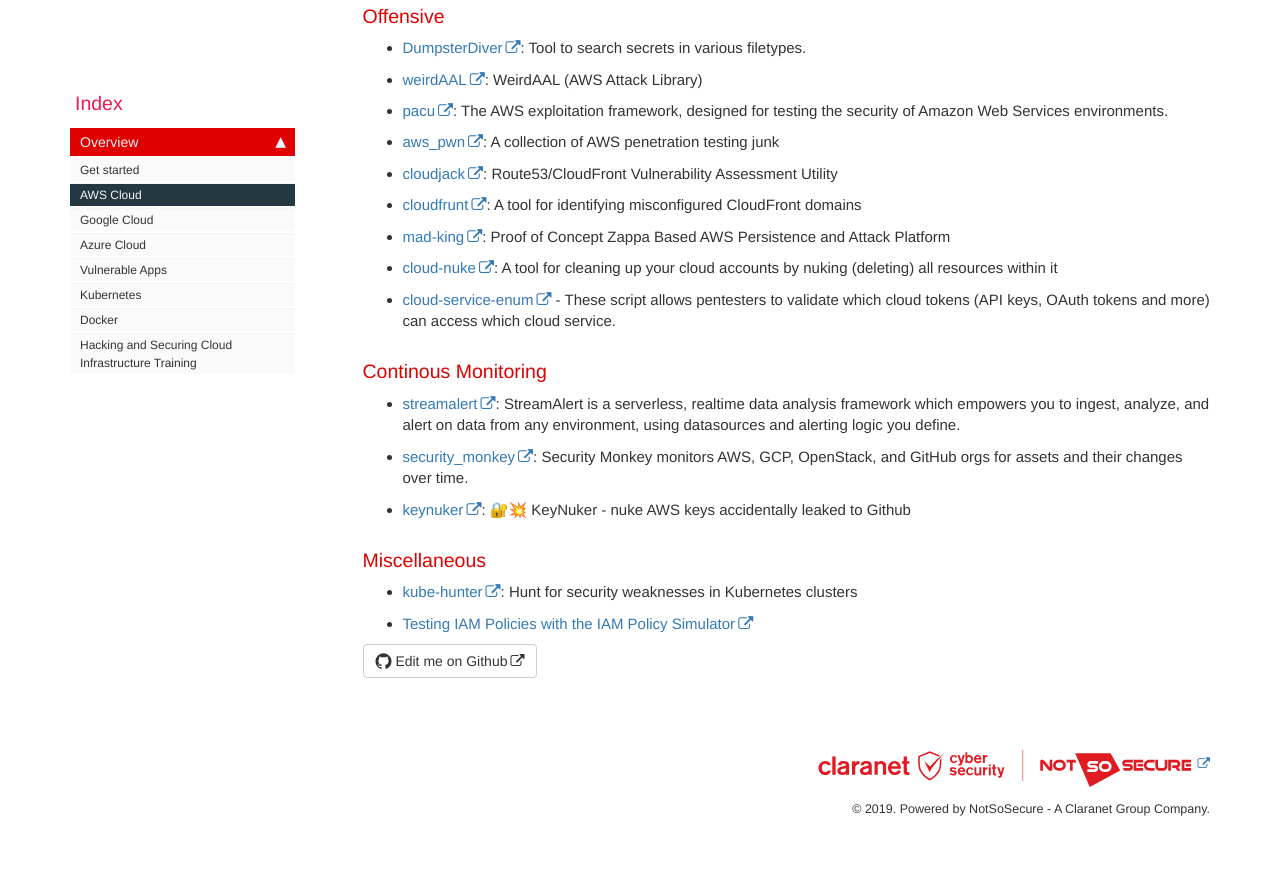
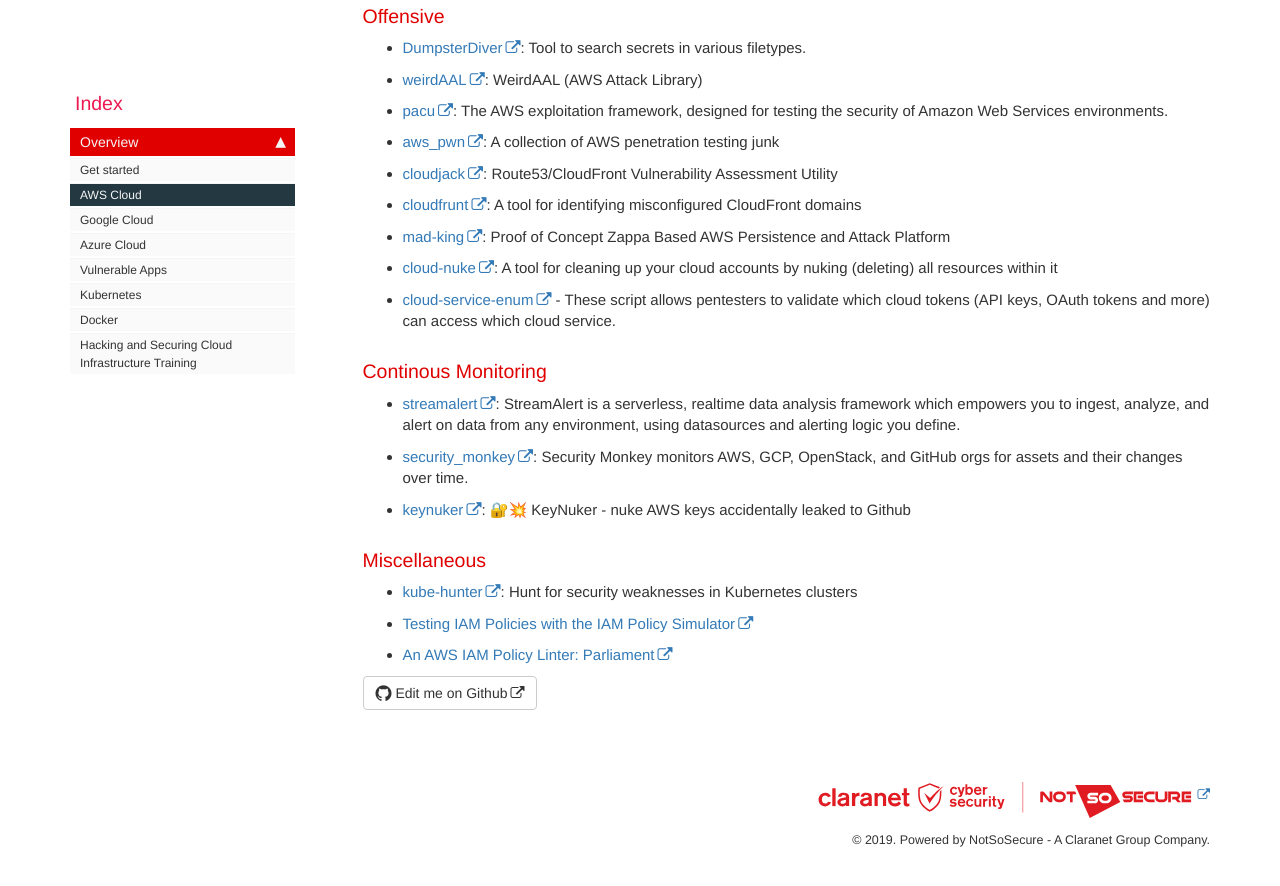
Before and after one commit to NotSoSecure/cloud-sec-wiki, a Jekyll site: the page built from pages/mydoc/aws_cloud.md, in a window 1280 px wide and 900 px high, scrolled down 2124 px. Shown: the top 886 px of the window. Built offline with Jekyll 4.4.1, drawn with Linux system fonts in a browser that asks for light colours; nearby versions of some CDN libraries; comment, search, counter and statistics services are not loaded.

Commit message:
Add AWS IAM Policy Linter

```diff
--- a/pages/mydoc/aws_cloud.md
+++ b/pages/mydoc/aws_cloud.md
@@ -83,3 +83,4 @@ folder: mydoc
 
 * [kube-hunter](https://github.com/aquasecurity/kube-hunter):  Hunt for security weaknesses in Kubernetes clusters
 * [Testing IAM Policies with the IAM Policy Simulator](https://docs.aws.amazon.com/IAM/latest/UserGuide/access_policies_testing-policies.html)
+* [An AWS IAM Policy Linter: Parliament](https://duo.com/blog/an-aws-iam-policy-linter-parliament)
```
